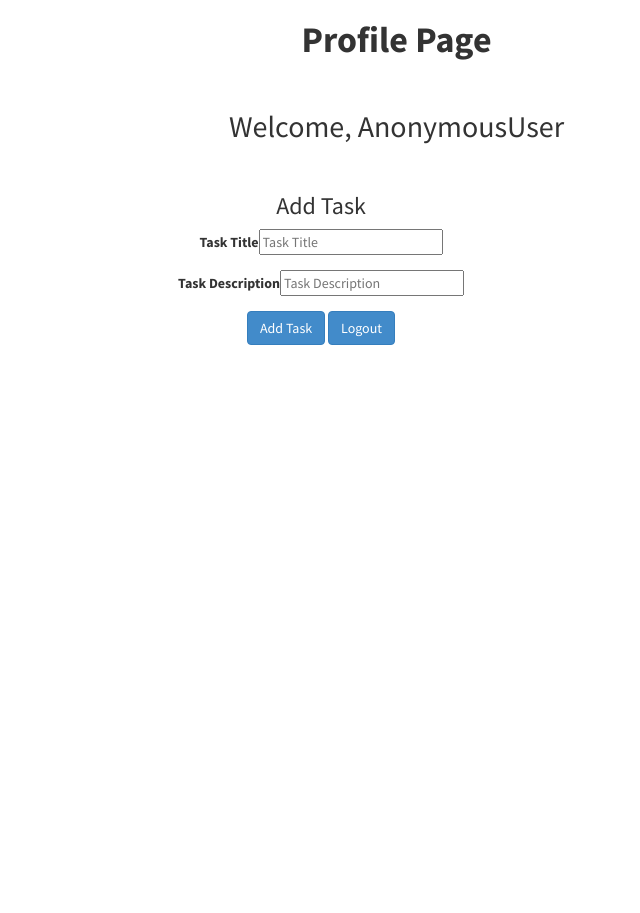
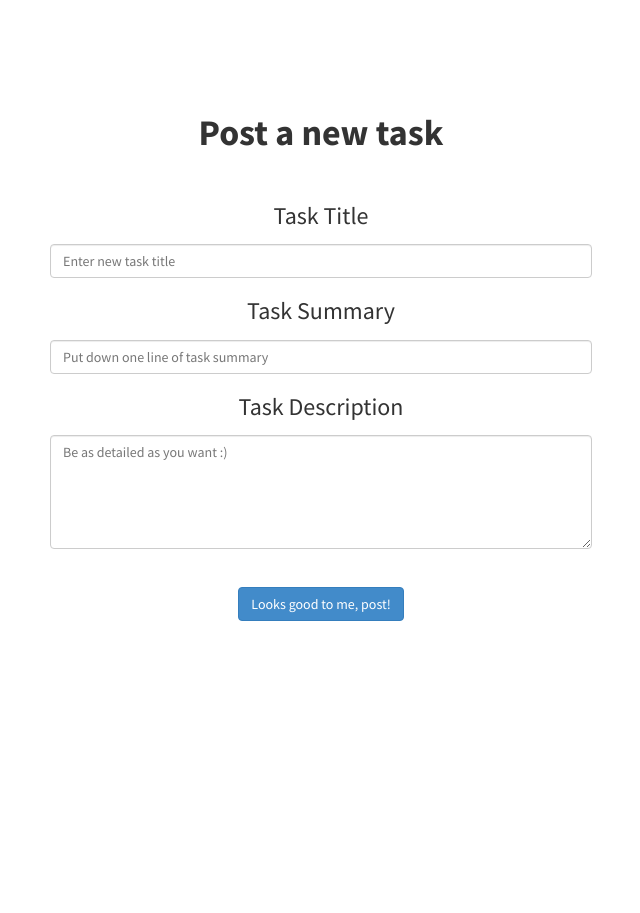
Before and after one commit to kayhuynh/CampusHelper, a Django app: template CampusHelperApp/templates/profile.html in a window 1280 px wide. Shown: the whole page, without its empty margins (319-959 px from the left). Before the commit the page ends 345 px from the top, so only its background shows below. Run offline with Django 3.2, Linux system fonts and the light colour scheme; the template is opened without the code that fills it, so the values that code supplies are empty; some libraries are stand-ins or nearby versions.

Commit message:
redesigned post new task page

```diff
--- a/CampusHelperApp/static/css/postBoard.css
+++ b/CampusHelperApp/static/css/postBoard.css
@@ -5,3 +5,10 @@ table{ width: 75%; }
 tr {
 	border: 4px solid #AEAEAE;
 }
+
+.post-form{
+	display: block;
+	margin-left: auto;
+	margin-right: auto;
+	width: 40%;
+}
--- a/CampusHelperApp/templates/profile.html
+++ b/CampusHelperApp/templates/profile.html
@@ -17,6 +17,8 @@
     <!-- Custom CSS -->
     <link href="{% static "css/stylish-portfolio.css" %}" rel="stylesheet">
     <link href="{% static "css/cal.css" %}" rel="stylesheet">
+    <link href="{% static "css/postBoard.css" %}" rel="stylesheet">
+
 
     <!-- Custom Fonts -->
     <link href="{% static "css/fonts.css" %}" rel="stylesheet">
@@ -48,33 +50,39 @@
 
     <!-- Header -->
     <header id="top">
-        <h1 style="text-align:center;margin-left:4cm"><strong>Profile Page</strong></h1>
-        <br>
-        <h2 style="text-align:center;margin-left:4cm">Welcome, {{ user }}</h2>
+        <h1 style="text-align:center; margin-top:3cm"><strong>Post a new task</strong></h1>
+           <br>
+    </header>
 
-        <br>
 
-        <div style="text-align:center;">
-            <div class="form-wrap" id="loginform">
-                <h3>Add Task</h3>
-                <div class="form-group">
-                    <strong>Task Title</strong><input type="text" id="taskname" placeholder="Task Title">
-                </div>
-                <div class="form-group">
-                    <strong>Task Description</strong><input type="text" id="taskdesc" placeholder="Task Description">
-                </div>
-                <div>
-                    <button onclick="addTaskFn()" class="btn btn-primary">
-                    Add Task
-                    </button>
-                    <button onclick="location.href='/login'" class="btn btn-primary">
-                    Logout
-                    </button>
-                </div>
+    <body>
+        <form class="post-form" style="text-align:center;">
+            <div class="row">
+
+                <label for="taskTitle"><h3>Task Title</h3></label>
+                <input type="text" class="form-control" id="taskTitle" placeholder="Enter new task title">
+
             </div>
-        </div>
+            <div class="row">
 
-    </header>
+                <label for="taskSummary"><h3>Task Summary</h3></label>
+                <input type="text" class="form-control" id="taskSummary" placeholder="Put down one line of task summary">
+
+            </div>
+            <div class="row">
+
+                <label for="Task Description"><h3>Task Description</h3></label>
+                <textarea class="form-control" rows="5" placeholder="Be as detailed as you want :)"></textarea>
+
+            </div>
+
+            <button style="margin-top:1cm; margin-bottom:5cm"onclick="addTaskFn()" class="btn btn-primary">
+                    Looks good to me, post!
+            </button>
+        </form>
+
+
+    </body>
     <script src="{% static "js/jquery-1.11.0.js" %}"></script>
     <script>
         function addTaskFn(){
```
